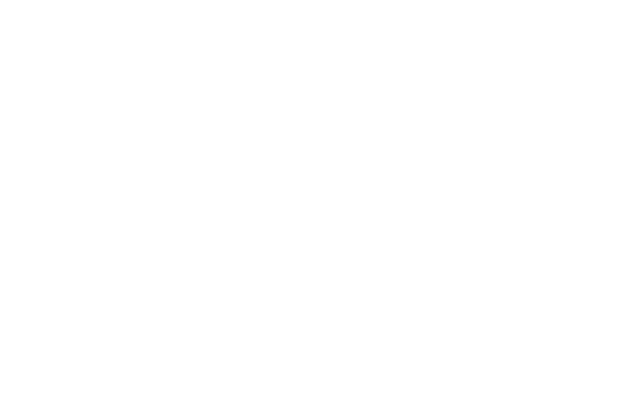
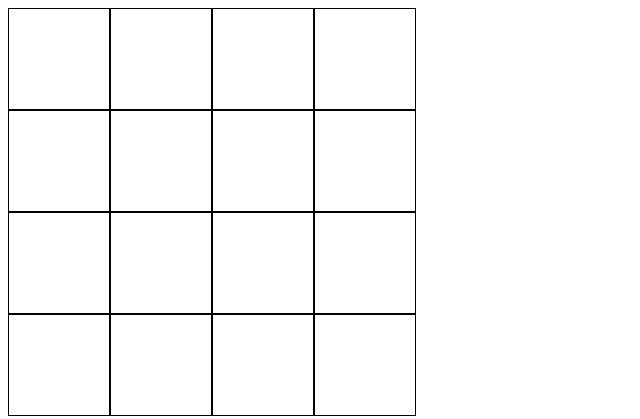
Before and after one commit to eccol/etchasketch, a plain HTML site: page index.html in a window 1280 px wide. Shown: the whole page, without its empty margins (0-640 px from the left). Drawn offline with Linux system fonts and the light colour scheme.

Commit message:
Create grid

```diff
--- a/index.html
+++ b/index.html
@@ -4,13 +4,15 @@
 <head>
   <meta charset="UTF-8">
   <meta name="viewport" content="width=device-width, initial-scale=1.0">
-  <script src="script.js"></script>
+  <script src="script.js" defer></script>
   <link rel="stylesheet" href="style.css">
   <title>Etch-a-Sketch</title>
 </head>
 
 <body>
 
+  <div class="container"></div>
+
 </body>
 
 </html>
--- a/script.js
+++ b/script.js
@@ -0,0 +1,13 @@
+const GRID_WIDTH = 4;
+const GRID_HEIGHT = 4
+
+const container = document.querySelector('.container');
+
+for (let i = 0; i < GRID_HEIGHT; i++) {
+  for (let j = 0; j < GRID_WIDTH; j++) {
+    const square = document.createElement('div');
+    square.classList.add('square');
+    container.appendChild(square);
+    console.log(`Created square ${i} ${j}`)
+  }
+}
--- a/style.css
+++ b/style.css
@@ -0,0 +1,13 @@
+.container {
+  display: grid;
+  grid-template-columns: repeat(4, 1fr);
+
+  width: min-content;
+}
+
+.square {
+  width: 100px;
+  border: solid 1px black;
+
+  aspect-ratio: 1;
+}
```
